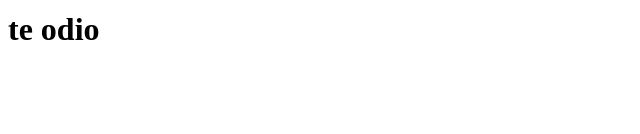
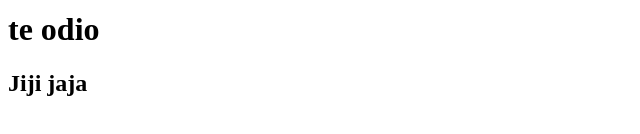
Before and after one commit to DanielFeChG/RepoAlDaEs_NTD, a plain HTML site: page index.html in a window 1280 px wide. Shown: the part 146-280 px from the top of the page, without its empty margins (0-640 px from the left). Drawn offline with Linux system fonts and the light colour scheme.

Commit message:
otra pruebita de commit

```diff
--- a/index.html
+++ b/index.html
@@ -11,5 +11,6 @@
     <p>te amo</p>
     <p>Holis by APE</p>
     <h1>te odio</h1>
+    <h2>Jiji jaja</h2>
 </body>
 </html>
```
